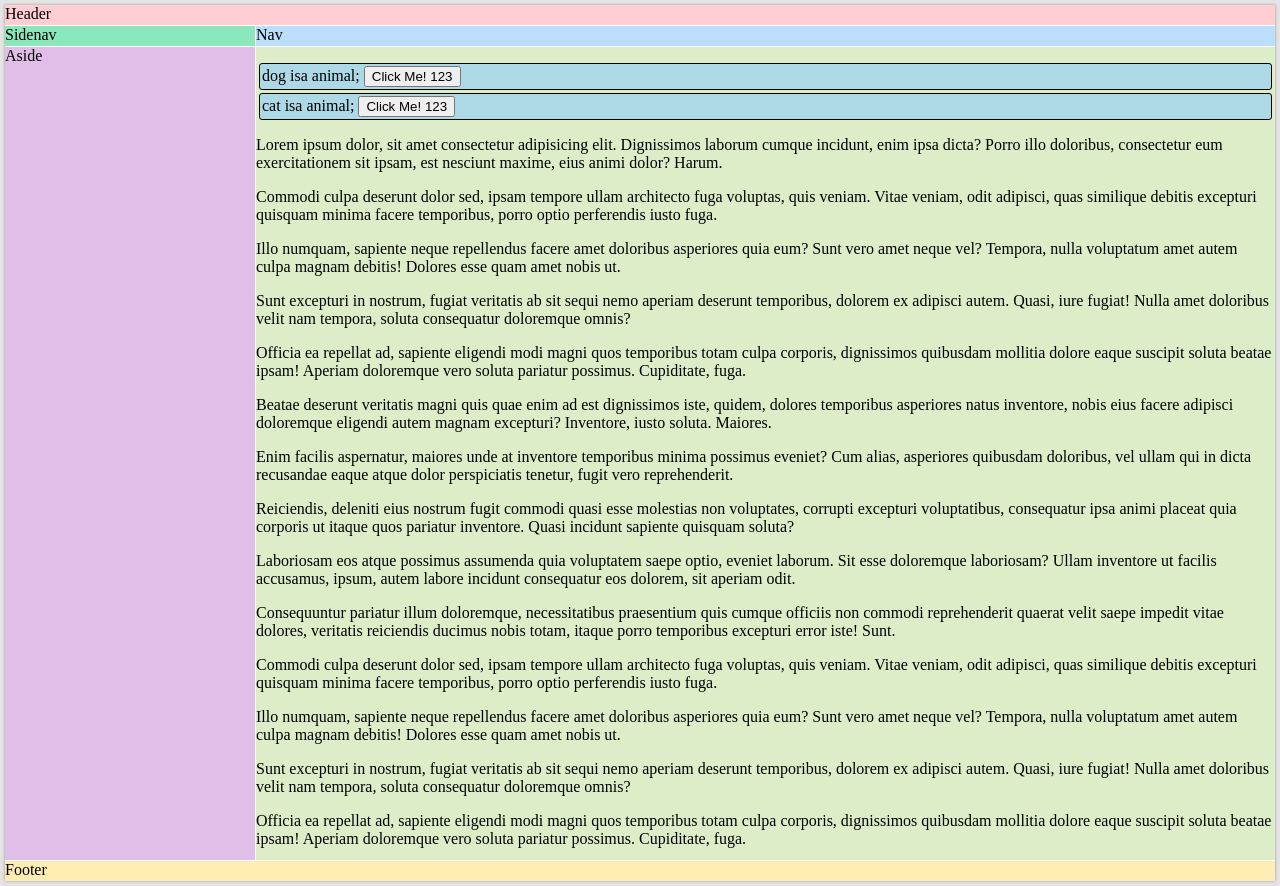
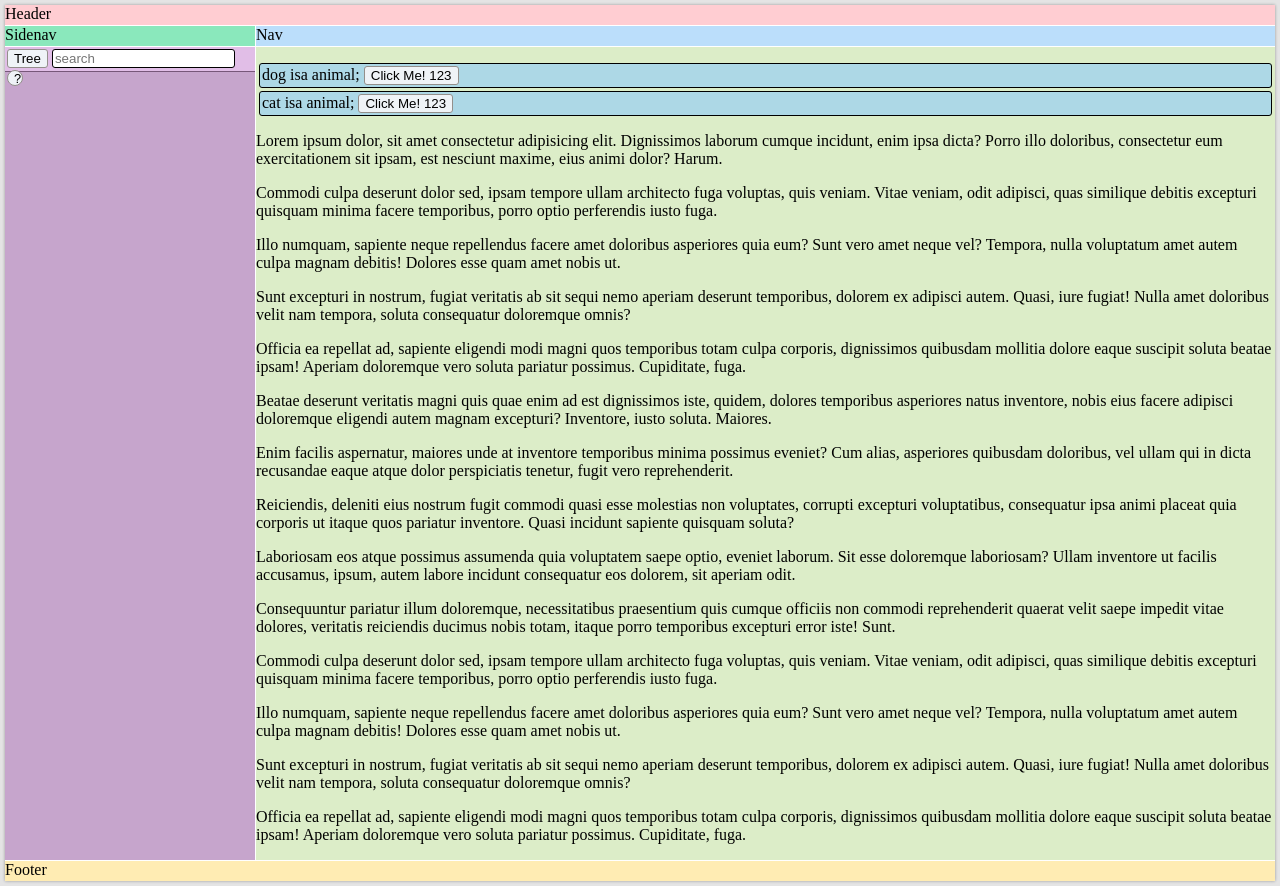
Before and after one commit to ielm/leia, a Python web app: template leia/dekade/templates/jinja/index.html in a window 1280 px wide. Run offline with Jinja, Linux system fonts and the light colour scheme; the template is opened without the code that fills it, so the values that code supplies are empty; some libraries are stand-ins or nearby versions.

Commit message:
setting up api top-level styling ontology sidebar (wip) help button (wip)

```diff
--- a/leia/dekade/static/css/holygrail.css
+++ b/leia/dekade/static/css/holygrail.css
@@ -44,6 +44,14 @@ body {
     grid-column: 1/2;
     grid-row: 3/4;
     background: #e1bee7;
+    height: calc(
+        100vh
+        - (2 * var(--fixed-body-padding))
+        - (3 * var(--fixed-grid-gap))
+        - var(--fixed-header-height)
+        - var(--fixed-nav-height)
+        - var(--fixed-footer-height)
+    );
 }
 
 .page-nav {
--- a/leia/dekade/static/css/main.css
+++ b/leia/dekade/static/css/main.css
@@ -1,6 +1,9 @@
 @import "./holygrail.css";
+
 @import "./objects/_default.css";
 @import "./objects/concept.css";
+
+@import "./sidebars/ontology.css";
 
 
 h1 {
@@ -22,3 +25,36 @@ div {
 table {
 
 }
+
+input[type=text] {
+    border-radius: 3px;
+    border-color: black;
+    border-style: solid;
+    border-width: 1px;
+}
+
+button {
+    background-color: #eff3f7;
+    border-style: solid;
+    border-width: 1px;
+    border-radius: 3px;
+    border-color: #938f8b;
+}
+
+button:hover {
+    background-color: #d4d9dd;
+}
+
+button:active {
+    background-color: #938f8b;
+}
+
+button[is=help-button] {
+    width: 16px;
+    height: 16px;
+    border-radius: 8px;
+    font-size: 0.8em;
+    vertical-align: middle;
+    display: inline-flex;
+    align-items: center;
+}
--- /dev/null
+++ b/leia/dekade/static/css/sidebars/ontology.css
@@ -0,0 +1,25 @@
+ontology-sidebar {
+    --fixed-ontology-sidebar-header-height: 25px;
+}
+
+div.ontology-sidebar {
+    height: 100%;
+}
+
+div.ontology-sidebar-header {
+    height: var(--fixed-ontology-sidebar-header-height);
+    padding: 2px;
+    border-bottom-style: solid;
+    border-bottom-width: 1px;
+    border-bottom-color: #775779;
+}
+
+div.ontology-sidebar-content {
+    height: calc(100% - var(--fixed-ontology-sidebar-header-height));
+    overflow-y: auto;
+}
+
+div.ontology-sidebar-content {
+    padding: 2px;
+    background-color: #c6a5cc;
+}
--- /dev/null
+++ b/leia/dekade/static/js/api.js
@@ -0,0 +1,10 @@
+
+
+export async function apiKnowledgeOntologyFilter(filter) {
+    try {
+        const response = await axios.get("/api/knowledge/ontology/filter/" + filter);
+        return response.data;
+    } catch (error) {
+        console.error(error);
+    }
+}
--- a/leia/dekade/static/js/hbstemplates.js
+++ b/leia/dekade/static/js/hbstemplates.js
@@ -3,7 +3,8 @@ class LEIAHBSTemplates {
     constructor() {
         this.templates = {
             "leia.default.template": "handlebars/_default.html",
-            "leia.knowledge.ontology.concept": "handlebars/concept.html",
+            "leia.knowledge.ontology.concept": "handlebars/ontology/concept.html",
+            "leia.knowledge.ontology.sidebar.results": "handlebars/ontology/sidebar_results.html",
         };
     }
 
--- a/leia/dekade/static/js/main.js
+++ b/leia/dekade/static/js/main.js
@@ -1 +1,19 @@
 export { Concept } from "./objects/concept.js";
+
+import * as OntologySidebar from "./sidebars/ontology.js";
+
+class HelpButton extends HTMLButtonElement {
+
+    constructor() {
+        super();
+        this.innerHTML = "?";
+        this.addEventListener("click", e => { this._onClicked(e) });
+    }
+
+    _onClicked(event) {
+        console.log(event);
+    }
+
+}
+
+customElements.define("help-button", HelpButton, { extends: "button" });
--- /dev/null
+++ b/leia/dekade/static/js/sidebars/ontology.js
@@ -0,0 +1,36 @@
+import * as API from "../api.js";
+import { LEIAObject } from "../objects/_default.js";
+
+
+$(document).ready(function() {
+    $(".ontology-sidebar-filter").on("keyup", _onOntologySidebarFilterKeyup);
+});
+
+
+async function _onOntologySidebarFilterKeyup(event) {
+    const filter = $(event.currentTarget).val();
+    const results = await API.apiKnowledgeOntologyFilter(filter);
+
+    const resultsElement = new OntologySidebarResults(results);
+
+    const container = $(".ontology-sidebar-content");
+    container.empty();
+    container.append(await resultsElement.html());
+}
+
+export class OntologySidebarResults extends LEIAObject {
+
+    constructor(results) {
+        super();
+        this.results = results;
+    }
+
+    activateListeners(element) {
+
+    }
+
+    templateName() {
+        return "leia.knowledge.ontology.sidebar.results";
+    }
+
+}
--- a/leia/dekade/templates/jinja/index.html
+++ b/leia/dekade/templates/jinja/index.html
@@ -51,7 +51,7 @@
             Sidenav
         </nav>
         <aside class="page-sidebar">
-            Aside
+            {% include "jinja/sidebars/ontology.html" %}
         </aside>
         <footer class="page-footer">
             Footer
--- /dev/null
+++ b/leia/dekade/templates/jinja/sidebars/ontology.html
@@ -0,0 +1,8 @@
+<ontology-sidebar class="ontology-sidebar">
+    <div class="ontology-sidebar-header">
+        <button class="ontology-sidebar-tree">Tree</button>
+        <input class="ontology-sidebar-filter" type="text" placeholder="search" />
+        <button is="help-button" class="ontology-sidebar-help"></button>
+    </div>
+    <div class="ontology-sidebar-content"></div>
+</ontology-sidebar>
```
Also changed, not shown: leia/dekade/app.py (+46 -9 lines), leia/dekade/templates/handlebars/ontology/sidebar_results.html (added, +7 -0 lines), leia/dekade/templates/handlebars/ontology/concept.html (renamed from leia/dekade/templates/handlebars/concept.html).
